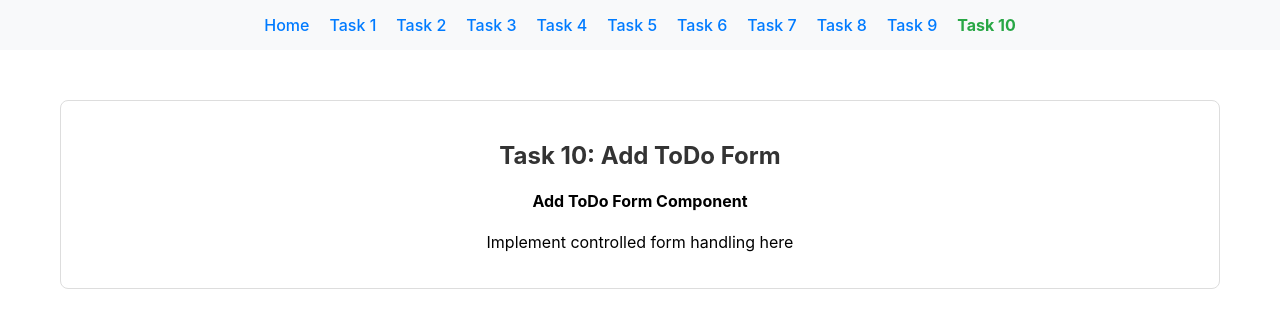
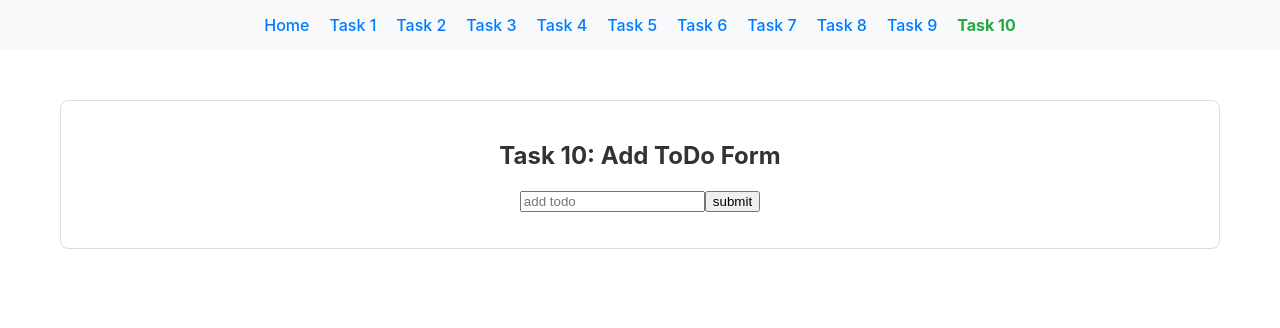
Before and after one commit to kanapca/node-js-pre-training-assignment-solution, a React (Create React App) app in the folder React-CSS/react-todo-app/: page /task-10 in a window 1280 px wide. Shown: the top 328 px of the page. Built offline with nearby package versions, Linux system fonts and the light colour scheme.

Commit message:
Completed task 10

```diff
--- a/React-CSS/react-todo-app/src/solutions/task-10/AddToDoForm.tsx
+++ b/React-CSS/react-todo-app/src/solutions/task-10/AddToDoForm.tsx
@@ -73,6 +73,22 @@ import { Todo } from '../../types';
  * - Clear form after successful submission
  */
 export const AddToDoForm: React.FC = () => {
+  const [title, setTitle] = useState('');
+  const [todos, setTodos] = useState<Todo[]>([]);
+
+  const handleSubmit = (e: React.FormEvent) => {
+    e.preventDefault();
+    if(!title.trim()) return;
+
+    const newTodo: Todo = {
+      id: Date.now(),
+      title: title.trim(),
+      completed: false
+    };
+
+    setTodos([...todos, newTodo]);
+    setTitle('');
+  }
   // TODO: Implement the AddToDoForm component
   //
   // Requirements:
@@ -102,9 +118,22 @@ export const AddToDoForm: React.FC = () => {
 
   return (
     <div>
-      {/* TODO: Replace this with your implementation */}
-      <h4>Add ToDo Form Component</h4>
-      <p>Implement controlled form handling here</p>
+      <form onSubmit={handleSubmit}>
+        <input
+          type='text'
+          value={title}
+          onChange={e => setTitle(e.target.value)}
+          placeholder='add todo'
+        />
+
+        <button type='submit'>submit</button>
+      </form>
+
+      <ul>
+        {todos.map(todo => (
+          <li key={todo.id}>{todo.title}</li>
+        ))}
+      </ul>
     </div>
   );
 };
```
